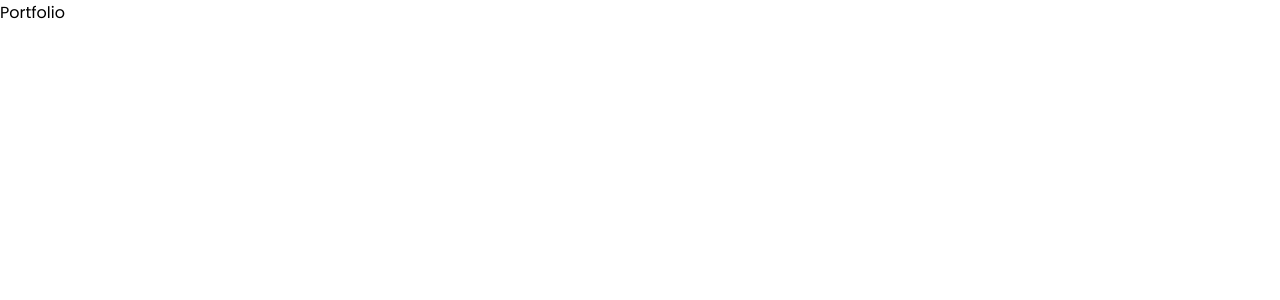
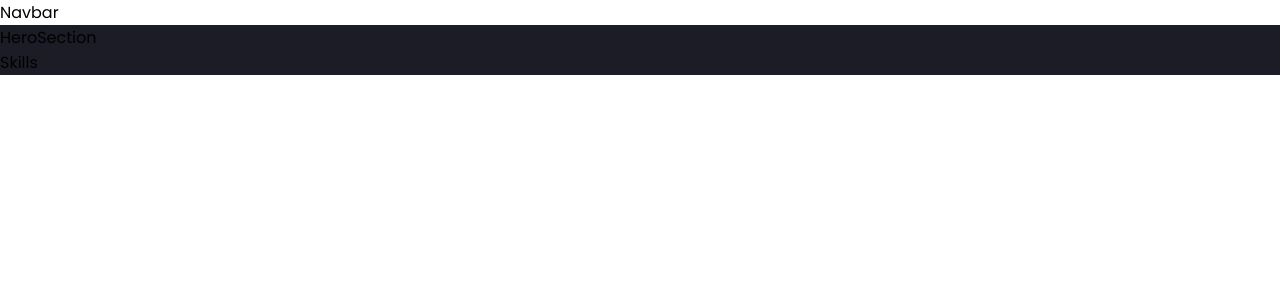
Before and after one commit to prajwol-ghimire/My-Portfolio, a React (Create React App) app: page / in a window 1280 px wide. Shown: the top 300 px of the page. Built offline with nearby package versions, Linux system fonts and the light colour scheme.

Commit message:
UI- Layout

```diff
--- a/src/App.js
+++ b/src/App.js
@@ -1,10 +1,32 @@
 import './App.css';
+import styled, { ThemeProvider } from 'styled-components';
+import { darkTheme } from './utils/Themes.js';
+import Navbar from './components/Navbar/index.js';
+import HeroSection from './components/HeroSection/index.js';
+import Skills from './components/Skills/index.js';
+
+const Body = styled.div`
+  background-color: ${({ theme }) => theme.bg};
+  width: 100%;
+  height: 100%;
+  overflow-x: hidden;
+`
+
+const Wrapper = styled.div`
+  background: linear-gradient(38.73deg, rgba(204, 0, 187, 0.15) 0%, rgba(201, 32, 184, 0) 50%), linear-gradient(141.27deg, rgba(0, 70, 209, 0) 50%, rgba(0, 70, 209, 0.15) 100%);
+  width: 100%;
+  clip-path: polygon(0 0, 100% 0, 100% 100%,30% 98%, 0 100%);
+`
 
 function App() {
   return (
-    <div className="App">
-      Portfolio
-    </div>
+    <ThemeProvider theme={darkTheme}>
+       <Navbar />
+      <Body>
+        <HeroSection />
+        <Skills />
+      </Body>
+    </ThemeProvider>
   );
 }
 
--- /dev/null
+++ b/src/components/HeroSection/index.js
@@ -0,0 +1,7 @@
+import React from "react";
+
+const HeroSection = () => {
+    return <div>HeroSection</div>;
+};
+
+export default HeroSection;
--- /dev/null
+++ b/src/components/Navbar/index.js
@@ -0,0 +1,9 @@
+import React from 'react'
+
+export const Navbar = () => {
+  return (
+    <div>Navbar</div>
+  )
+}
+
+export default Navbar
--- /dev/null
+++ b/src/components/Skills/index.js
@@ -0,0 +1,7 @@
+import React from "react";
+
+const Skills = () => {
+    return <div>Skills</div>;
+};
+
+export default Skills;
```
